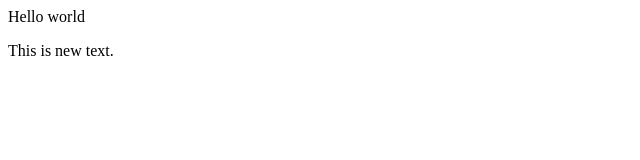
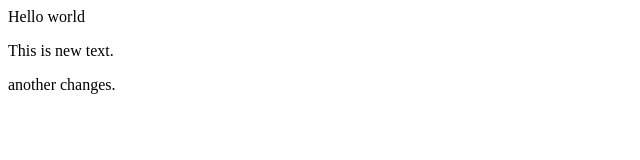
Before and after one commit to ppsett/GitTest, a plain HTML site: page index.html in a window 1280 px wide. Shown: the whole page, without its empty margins (0-640 px from the left). Drawn offline with Linux system fonts and the light colour scheme.

Commit message:
another Changes

```diff
--- a/index.html
+++ b/index.html
@@ -2,5 +2,6 @@
     <div>
         <p>Hello world</p>
         <p>This is new text.</p>
+        <p>another changes.</p>
     </div>
 </html>
```
